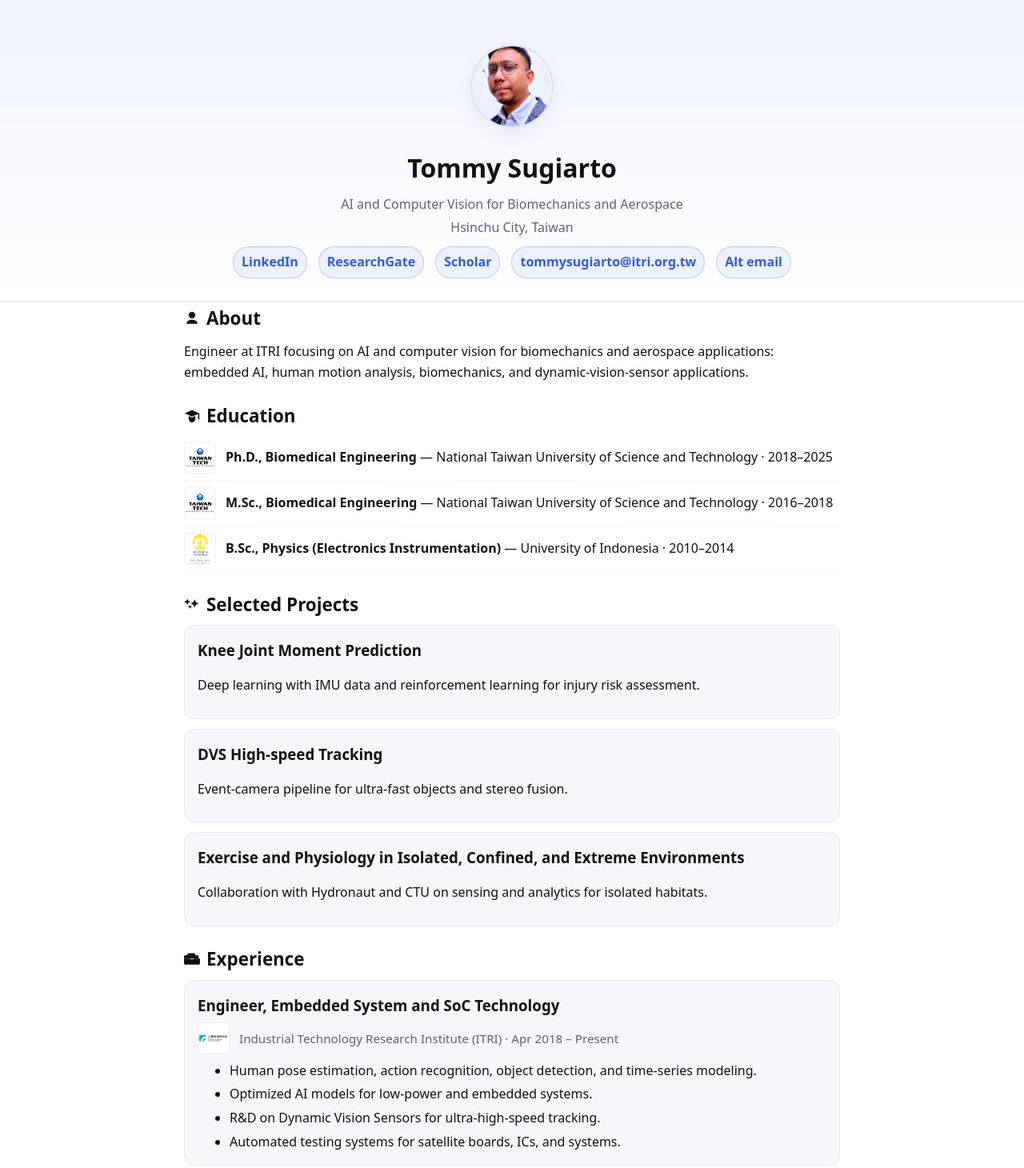
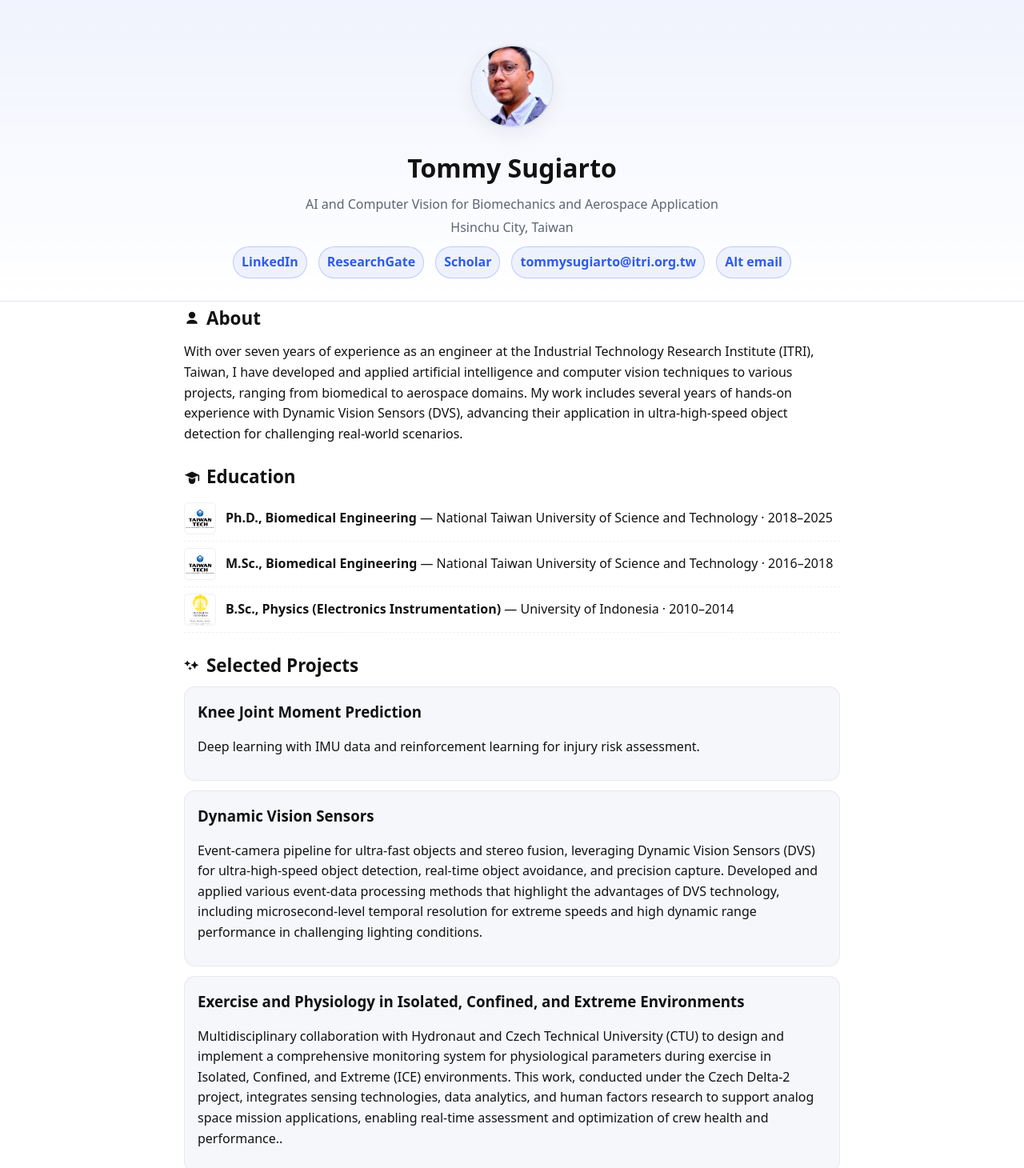
Before and after one commit to tommysugiarto/tommysugiarto.github.io, a plain HTML site: page index.html in a window 1280 px wide. Shown: the top 1460 px of the page at 80% size. Drawn offline with Linux system fonts and the light colour scheme.

Commit message:
Update index.html

```diff
--- a/index.html
+++ b/index.html
@@ -4,7 +4,7 @@
   <meta charset="utf-8" />
   <meta name="viewport" content="width=device-width, initial-scale=1" />
   <title>Tommy Sugiarto • Portfolio</title>
-  <meta name="description" content="AI and Computer Vision for Biomechanics and Aerospace" />
+  <meta name="description" content="AI and Computer Vision for Biomechanics and Aerospace Application" />
   <link rel="stylesheet" href="styles.css" />
   <link rel="icon" href="data:,">
 </head>
@@ -13,7 +13,7 @@
     <div class="container">
       <img class="avatar" src="assets/profile.jpeg" alt="Tommy Sugiarto headshot" />
       <h1>Tommy Sugiarto</h1>
-      <p class="tagline">AI and Computer Vision for Biomechanics and Aerospace</p>
+      <p class="tagline">AI and Computer Vision for Biomechanics and Aerospace Application</p>
       <p class="muted">Hsinchu City, Taiwan</p>
       <nav class="links">
         <a href="https://tw.linkedin.com/in/tommy-sugiarto-65a32ab9" aria-label="LinkedIn">LinkedIn</a>
@@ -35,7 +35,8 @@
       </svg>
       About
     </h2>
-    <p>Engineer at ITRI focusing on AI and computer vision for biomechanics and aerospace applications: embedded AI, human motion analysis, biomechanics, and dynamic‑vision‑sensor applications.</p>
+    <p>With over seven years of experience as an engineer at the Industrial Technology Research Institute (ITRI), Taiwan, I have developed and applied artificial intelligence and computer vision techniques to various projects, ranging from biomedical to aerospace domains.
+      My work includes several years of hands-on experience with Dynamic Vision Sensors (DVS), advancing their application in ultra-high-speed object detection for challenging real-world scenarios.</p>
   </section>
 
   <!-- Education -->
@@ -92,12 +93,14 @@
       <p>Deep learning with IMU data and reinforcement learning for injury risk assessment.</p>
     </article>
     <article class="card">
-      <h3>DVS High‑speed Tracking</h3>
-      <p>Event‑camera pipeline for ultra‑fast objects and stereo fusion.</p>
+      <h3>Dynamic Vision Sensors</h3>
+      <p>Event-camera pipeline for ultra-fast objects and stereo fusion, leveraging Dynamic Vision Sensors (DVS) for ultra-high-speed object detection, real-time object avoidance, and precision capture.
+        Developed and applied various event-data processing methods that highlight the advantages of DVS technology, including microsecond-level temporal resolution for extreme speeds and high dynamic range performance in challenging lighting conditions.</p>
     </article>
     <article class="card">
       <h3>Exercise and Physiology in Isolated, Confined, and Extreme Environments</h3>
-      <p>Collaboration with Hydronaut and CTU on sensing and analytics for isolated habitats.</p>
+      <p>Multidisciplinary collaboration with Hydronaut and Czech Technical University (CTU) to design and implement a comprehensive monitoring system for physiological parameters during exercise in Isolated, Confined, and Extreme (ICE) environments.
+        This work, conducted under the Czech Delta-2 project, integrates sensing technologies, data analytics, and human factors research to support analog space mission applications, enabling real-time assessment and optimization of crew health and performance..</p>
     </article>
   </section>
 
@@ -139,7 +142,11 @@
         <img class="org-logo" src="assets/lapan.png" alt="Indonesian National Institute of Aeronautics and Space logo">
         <span>National Institute of Aeronautics and Space (Indonesia) · <time>May 2015 – Feb 2016</time></span>
       </div>
+      <ul class="bullets">
+        <li><strong>SOLAR UAV Engine Ground Test Leadership:</strong> Led and executed comprehensive ground tests for SOLAR UAV engines, ensuring robust performance and adherence to stringent design specifications. Applied a systematic approach to identify and address potential challenges, resulting in enhanced reliability and efficiency.</li>
+      </ul>
     </article>
+
   </section>
 
   <!-- Publications: moved to just before Awards -->
```
